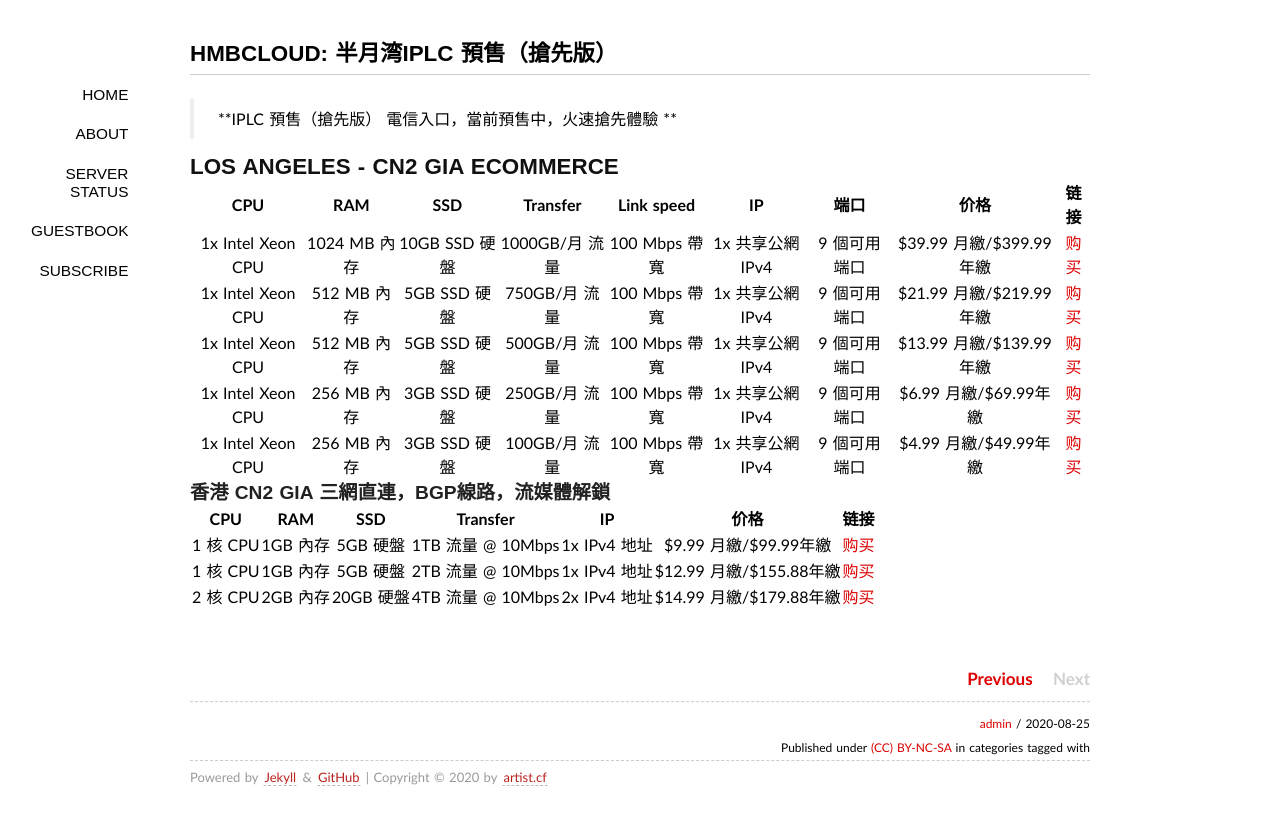
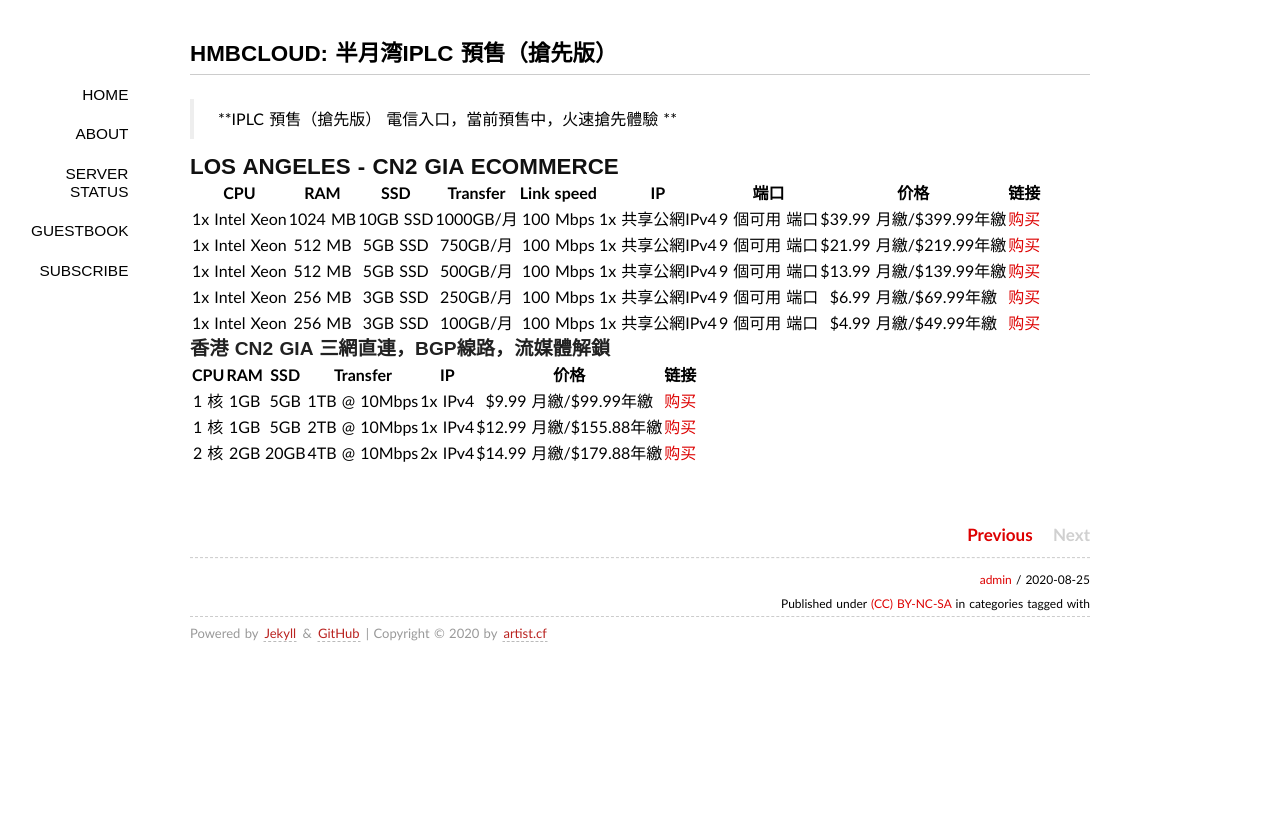
Before and after one commit to imgs/hello, a Jekyll site: the page built from _posts/2020-08-25-hmbcloud.md, in a window 1280 px wide. Shown: the top 825 px of the page. Built offline with Jekyll 4.4.1, drawn with Linux system fonts in a browser that asks for light colours; some web fonts are replaced; comment, search, counter and statistics services are not loaded.

Commit message:
Update 2020-08-25-hmbcloud.md

```diff
--- a/_posts/2020-08-25-hmbcloud.md
+++ b/_posts/2020-08-25-hmbcloud.md
@@ -14,17 +14,17 @@ tags: []
 
 | CPU | RAM | SSD | Transfer | Link speed | IP | 端口 | 价格 | 链接 |
 | :--------: | :-----: | :----: | :-----: | :----: | :-----: | :----: | :--------: | :----: |
-| 1x Intel Xeon CPU | 1024 MB 內存 | 10GB SSD 硬盤 | 1000GB/月 流量 | 100 Mbps 帶寬 | 1x 共享公網IPv4 | 9 個可用 端口 | $39.99 月繳/$399.99年繳 | [购买](https://hmbcloud.com/aff.php?aff=83&pid=25) |
-| 1x Intel Xeon CPU | 512 MB 內存 | 5GB SSD 硬盤 | 750GB/月 流量 | 100 Mbps 帶寬 | 1x 共享公網IPv4 | 9 個可用 端口 | $21.99 月繳/$219.99年繳 | [购买](https://hmbcloud.com/aff.php?aff=83&pid=33) |
-| 1x Intel Xeon CPU | 512 MB 內存 | 5GB SSD 硬盤 | 500GB/月 流量 | 100 Mbps 帶寬 | 1x 共享公網IPv4 | 9 個可用 端口 | $13.99 月繳/$139.99年繳 | [购买](https://hmbcloud.com/aff.php?aff=83&pid=31) |
-| 1x Intel Xeon CPU | 256 MB 內存 | 3GB SSD 硬盤 | 250GB/月 流量 | 100 Mbps 帶寬 | 1x 共享公網IPv4 | 9 個可用 端口 | $6.99 月繳/$69.99年繳 | [购买](https://hmbcloud.com/aff.php?aff=83&pid=29) |
-| 1x Intel Xeon CPU | 256 MB 內存 | 3GB SSD 硬盤 | 100GB/月 流量 | 100 Mbps 帶寬 | 1x 共享公網IPv4 | 9 個可用 端口 | $4.99 月繳/$49.99年繳 | [购买](https://hmbcloud.com/aff.php?aff=83&pid=27) |
+| 1x Intel Xeon | 1024 MB | 10GB SSD | 1000GB/月 | 100 Mbps | 1x 共享公網IPv4 | 9 個可用 端口 | $39.99 月繳/$399.99年繳 | [购买](https://hmbcloud.com/aff.php?aff=83&pid=25) |
+| 1x Intel Xeon | 512 MB | 5GB SSD | 750GB/月 | 100 Mbps | 1x 共享公網IPv4 | 9 個可用 端口 | $21.99 月繳/$219.99年繳 | [购买](https://hmbcloud.com/aff.php?aff=83&pid=33) |
+| 1x Intel Xeon | 512 MB | 5GB SSD | 500GB/月 | 100 Mbps | 1x 共享公網IPv4 | 9 個可用 端口 | $13.99 月繳/$139.99年繳 | [购买](https://hmbcloud.com/aff.php?aff=83&pid=31) |
+| 1x Intel Xeon | 256 MB | 3GB SSD | 250GB/月 | 100 Mbps | 1x 共享公網IPv4 | 9 個可用 端口 | $6.99 月繳/$69.99年繳 | [购买](https://hmbcloud.com/aff.php?aff=83&pid=29) |
+| 1x Intel Xeon | 256 MB | 3GB SSD | 100GB/月 | 100 Mbps | 1x 共享公網IPv4 | 9 個可用 端口 | $4.99 月繳/$49.99年繳 | [购买](https://hmbcloud.com/aff.php?aff=83&pid=27) |
 
 
 ### 香港 CN2 GIA 三網直連，BGP線路，流媒體解鎖
 
 | CPU | RAM | SSD | Transfer | IP |价格 | 链接 |
 | :--------: | :-----: | :----: | :-----: | :----: | :-----: | :----: |
-| 1 核 CPU | 1GB 內存 | 5GB 硬盤 | 1TB 流量 @ 10Mbps | 1x IPv4 地址 | $9.99 月繳/$99.99年繳 | [购买](https://hmbcloud.com/aff.php?aff=83&pid=8) |
-| 1 核 CPU | 1GB 內存 | 5GB 硬盤 | 2TB 流量 @ 10Mbps | 1x IPv4 地址 | $12.99 月繳/$155.88年繳 | [购买](https://hmbcloud.com/aff.php?aff=83&pid=9) |
-| 2 核 CPU | 2GB 內存 | 20GB 硬盤 | 4TB 流量 @ 10Mbps | 2x IPv4 地址 | $14.99 月繳/$179.88年繳 | [购买](https://hmbcloud.com/aff.php?aff=83&pid=10) |
+| 1 核 | 1GB | 5GB | 1TB @ 10Mbps | 1x IPv4 | $9.99 月繳/$99.99年繳 | [购买](https://hmbcloud.com/aff.php?aff=83&pid=8) |
+| 1 核 | 1GB | 5GB | 2TB @ 10Mbps | 1x IPv4 | $12.99 月繳/$155.88年繳 | [购买](https://hmbcloud.com/aff.php?aff=83&pid=9) |
+| 2 核 | 2GB | 20GB | 4TB @ 10Mbps | 2x IPv4 | $14.99 月繳/$179.88年繳 | [购买](https://hmbcloud.com/aff.php?aff=83&pid=10) |
```
